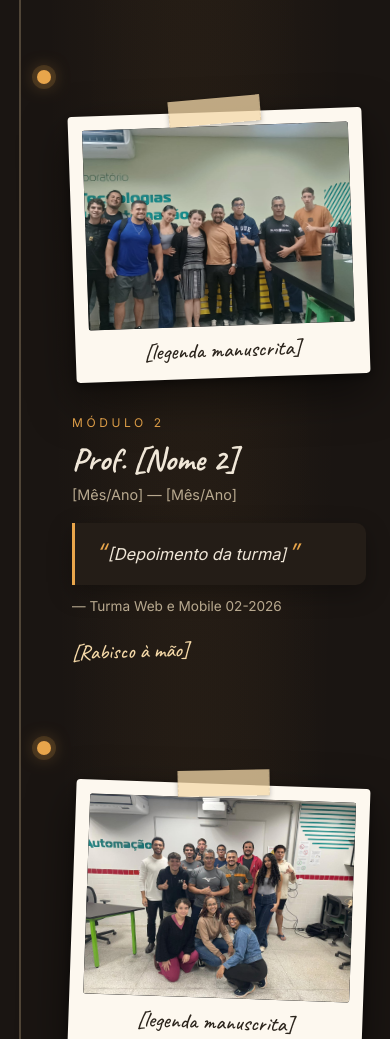
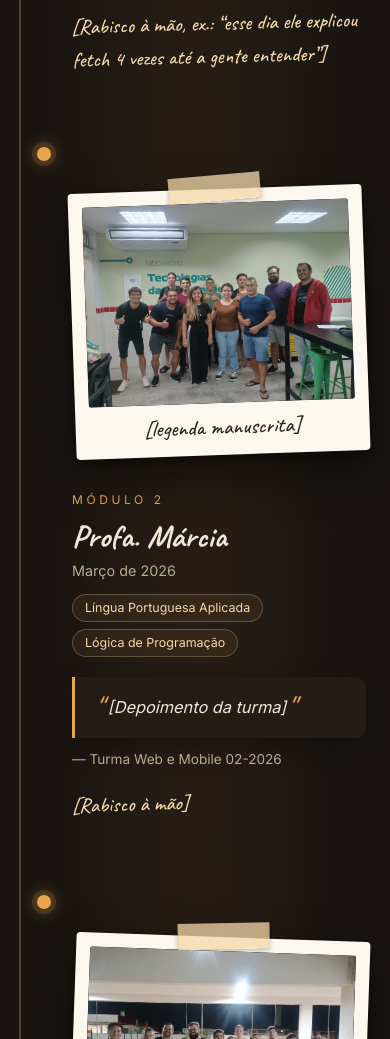
Before and after one commit to GabriellaCMaciel/homenagem-professores-2026, a plain HTML site: page index.html in a window 390 px wide. Shown: the part 2469-3508 px from the top of the page. Drawn offline with Linux system fonts and the light colour scheme.

Commit message:
feat: fill in teachers, courses, dates and photos in timeline order
Jânio, Márcia, Natany, Israel and Rodrigo, each with their courses, month and matching class photo. Testimonials, scribbles and captions are left as placeholders.

```diff
--- a/index.html
+++ b/index.html
@@ -366,28 +366,42 @@ const HISTORIA = [
   {
     tipo: "professor",
     modulo: "Módulo 1",
-    titulo: "Prof. [Nome 1]",
-    periodo: "[Mês/Ano] — [Mês/Ano]",
+    titulo: "Prof. Jânio",
+    periodo: "Fevereiro de 2026",
+    componentes: ["Matemática Básica", "Fundamentos de Matemática Discreta"],
     depoimento: "[Depoimento da turma para este professor. 2-3 frases: o que ele ensinou, como ensinou, um momento marcante.]",
     ps: "[Rabisco à mão, ex.: \u201Cesse dia ele explicou fetch 4 vezes até a gente entender\u201D]",
-    foto: "img/turma-com-professor-rodrigo.jpg",
+    foto: "img/turma-com-professor-janio.jpg",
     caption: "[legenda manuscrita da foto]"
   },
   {
     tipo: "professor",
     modulo: "Módulo 2",
-    titulo: "Prof. [Nome 2]",
-    periodo: "[Mês/Ano] — [Mês/Ano]",
+    titulo: "Profa. Márcia",
+    periodo: "Março de 2026",
+    componentes: ["Língua Portuguesa Aplicada", "Lógica de Programação"],
     depoimento: "[Depoimento da turma]",
     ps: "[Rabisco à mão]",
-    foto: "img/turma-com-professor-janio.jpg",
+    foto: "img/turma-com-professora-marcia.jpg",
     caption: "[legenda manuscrita]"
   },
   {
     tipo: "professor",
     modulo: "Módulo 3",
-    titulo: "Prof. [Nome 3]",
-    periodo: "[Mês/Ano] — [Mês/Ano]",
+    titulo: "Profa. Natany",
+    periodo: "Abril de 2026",
+    componentes: ["Fundamentos do Desenvolvimento Web e Mobile", "Introdução ao Desenvolvimento Web"],
+    depoimento: "[Depoimento da turma]",
+    ps: "[Rabisco à mão]",
+    foto: "img/turma-com-professora-natany.jpg",
+    caption: "[legenda manuscrita]"
+  },
+  {
+    tipo: "professor",
+    modulo: "Módulo 4",
+    titulo: "Prof. Israel",
+    periodo: "Maio de 2026",
+    componentes: ["Sistemas de Computação"],
     depoimento: "[Depoimento da turma]",
     ps: "[Rabisco à mão]",
     foto: "img/turma-com-professor-israel.jpg",
@@ -395,22 +409,20 @@ const HISTORIA = [
   },
   {
     tipo: "professor",
-    modulo: "Módulo 4",
-    titulo: "Prof. [Nome 4]",
-    periodo: "[Mês/Ano] — [Mês/Ano]",
+    modulo: "Módulo 5",
+    titulo: "Prof. Rodrigo",
+    periodo: "Junho de 2026",
+    componentes: [
+      "Desenvolvedor Python Básico",
+      "Desenvolvedor Python Intermediário",
+      "Programação Orientada a Objetos",
+      "Linguagem JavaScript para Web",
+      "Criação e Edição Multimídia",
+      "Frameworks para Web Front-End"
+    ],
     depoimento: "[Depoimento da turma]",
     ps: "[Rabisco à mão]",
-    foto: "img/turma-com-professora-natany.jpg",
-    caption: "[legenda manuscrita]"
-  },
-  {
-    tipo: "professor",
-    modulo: "Módulo 5",
-    titulo: "Prof. [Nome 5]",
-    periodo: "[Mês/Ano] — [Mês/Ano]",
-    depoimento: "[Depoimento da turma]",
-    ps: "[Rabisco à mão]",
-    foto: "img/turma-com-professora-marcia.jpg",
+    foto: "img/turma-com-professor-rodrigo.jpg",
     caption: "[legenda manuscrita]"
   },
   {
```
